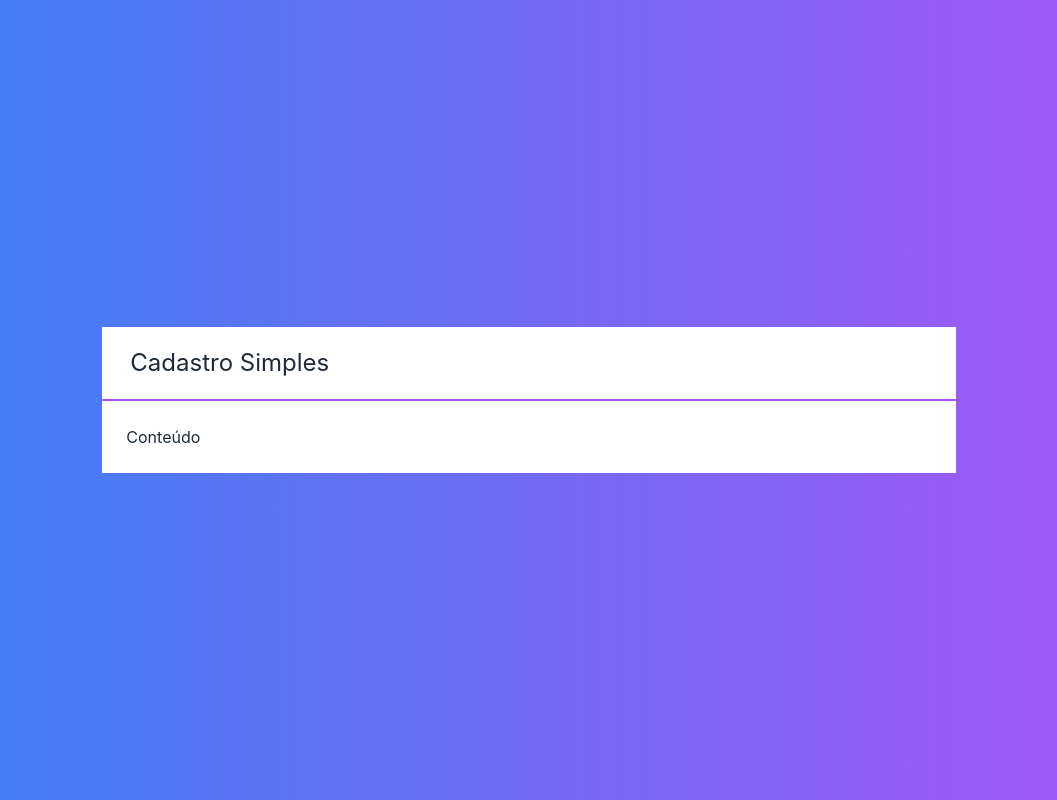
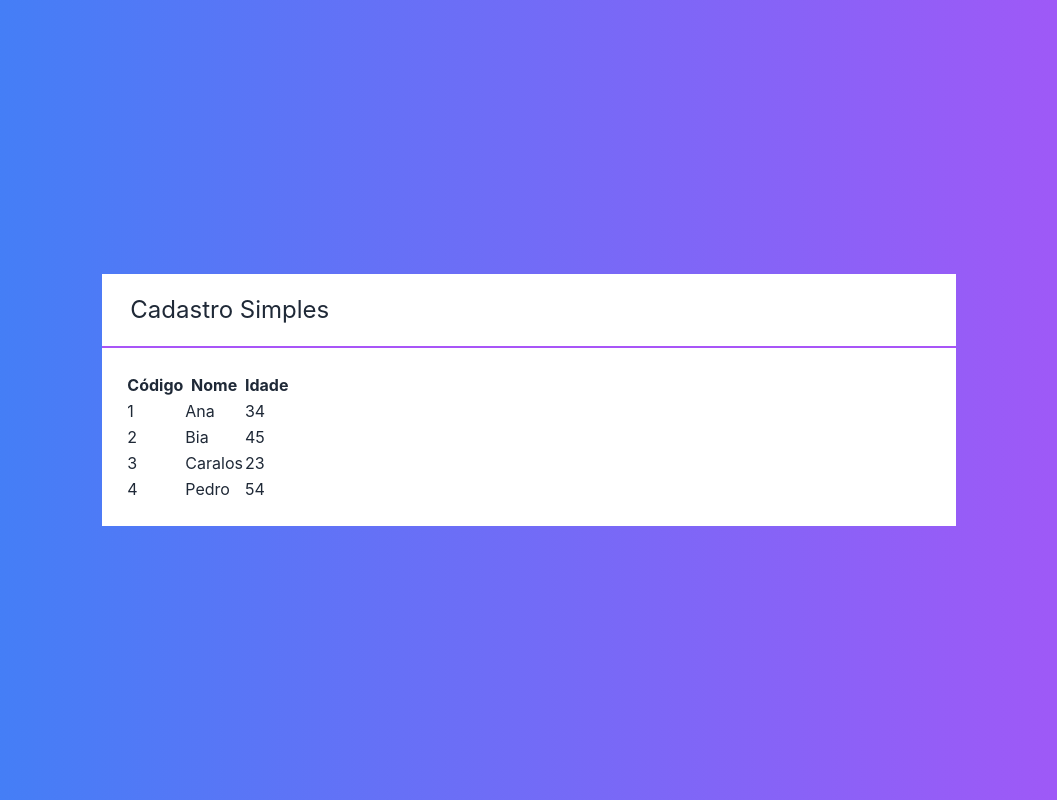
Before and after one commit to Guilherme-Zobel/next-crud, a Next.js app: page / in a window 1280 px wide. Shown: the whole page, without its empty margins (111-1168 px from the left). Built offline with nearby package versions, Linux system fonts and the light colour scheme.

Commit message:
Feat: component Table #01

```diff
--- /dev/null
+++ b/src/components/Table.tsx
@@ -0,0 +1,41 @@
+import Client from "../core/Client"
+
+interface TableProps {
+  clients: Client[]
+}
+
+export default function Table(props: TableProps) {
+
+  function rederHead() {
+    return (
+      <tr>
+        <th>Código</th>
+        <th>Nome</th>
+        <th>Idade</th>
+      </tr>
+    )
+  }
+
+  function renderData() {
+    return props.clients?.map((client, i) => {
+      return (
+        <tr key={client.id}>
+          <td>{client.id}</td>
+          <td>{client.nome}</td>
+          <td>{client.idade}</td>
+        </tr>
+      )
+    })
+  }
+
+  return (
+    <table>
+      <thead>
+        { rederHead() }
+      </thead>
+      <tbody>
+        { renderData () }
+      </tbody>
+    </table>
+  )
+}
--- a/src/pages/index.tsx
+++ b/src/pages/index.tsx
@@ -1,6 +1,16 @@
 import Layout from "../components/Layout";
+import Table from "../components/Table";
+import Client from "../core/Client";
 
 export default function Home() {
+
+  const clients = [
+    new Client('Ana', 34, '1'),
+    new Client('Bia', 45, '2'),
+    new Client('Caralos', 23, '3'),
+    new Client('Pedro', 54, '4'),
+  ]
+
   return (
     <div className={`
     flex h-screen justify-center items-center
@@ -8,7 +18,7 @@ export default function Home() {
     text-white
     `}>
       <Layout title="Cadastro Simples">
-        <span>Conteúdo</span>
+        <Table clients={clients}></Table>
       </Layout>
     </div>
   )
```
